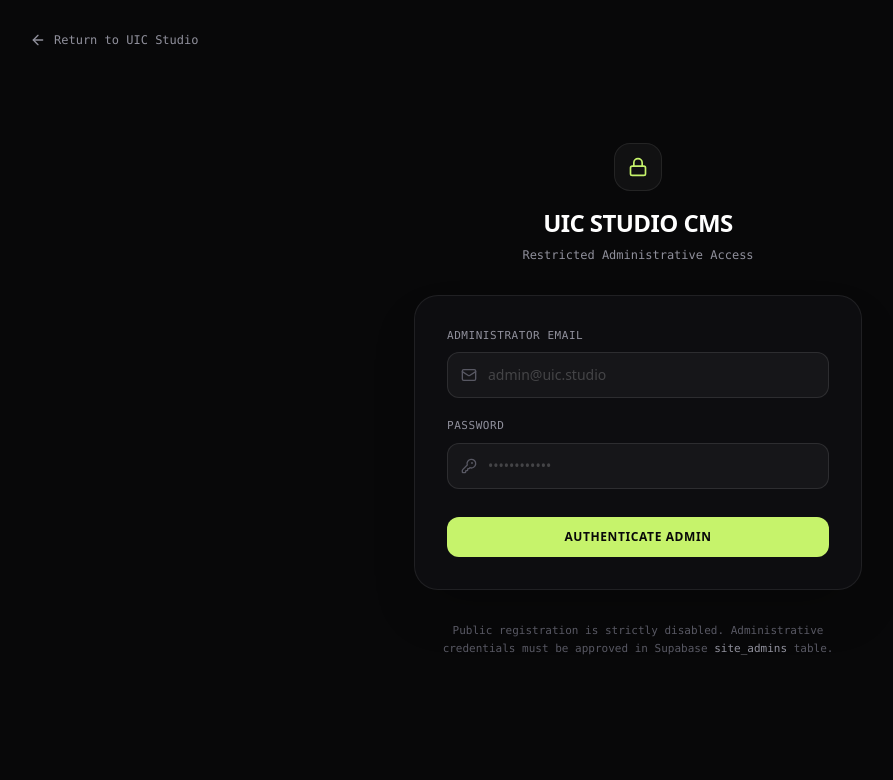
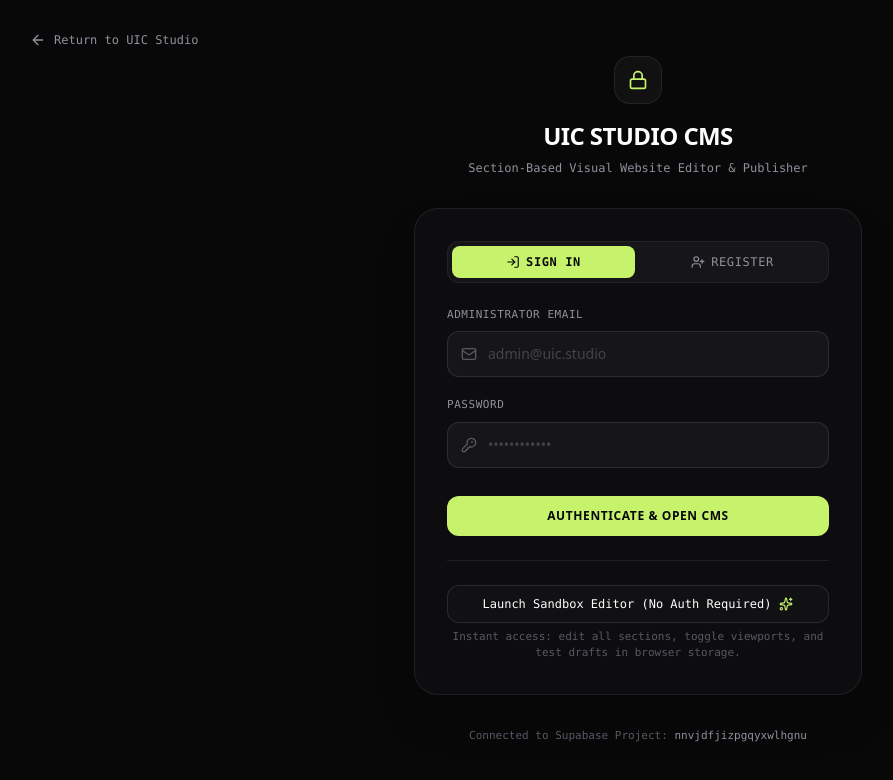
Before and after one commit to vyshnavvijayan/uic-studio, a Next.js app: page /admin/login in a window 1280 px wide. Shown: the top 780 px of the page, without its empty margins (2-895 px from the left). Built offline with nearby package versions, Linux system fonts and the light colour scheme; no server answers.

Commit message:
fix: Admin portal authentication flow, dual sign-in/register, resilient draft/publish storage, and timeout protection

```diff
--- a/src/app/admin/login/page.tsx
+++ b/src/app/admin/login/page.tsx
@@ -5,34 +5,40 @@
 import { useRouter } from "next/navigation";
 import { getSupabaseClient, isSupabaseConfigured } from "@/lib/supabase";
 import { verifyUserIsAdmin } from "@/lib/content-service";
-import { Lock, Mail, ShieldAlert, ArrowLeft, KeyRound, Sparkles } from "lucide-react";
+import { Lock, Mail, ShieldAlert, ArrowLeft, KeyRound, Sparkles, UserPlus, LogIn, CheckCircle } from "lucide-react";
 
 export default function AdminLoginPage() {
   const router = useRouter();
+  const [authMode, setAuthMode] = useState<"signin" | "signup">("signin");
   const [email, setEmail] = useState("");
   const [password, setPassword] = useState("");
   const [loading, setLoading] = useState(false);
   const [errorMsg, setErrorMsg] = useState<string | null>(null);
+  const [successMsg, setSuccessMsg] = useState<string | null>(null);
   const supabaseReady = isSupabaseConfigured();
 
   // If already logged in and verified admin, navigate straight to CMS
   useEffect(() => {
     const supabase = getSupabaseClient();
     if (supabase) {
-      supabase.auth.getUser().then(async ({ data: { user } }) => {
+      supabase.auth
+        .getUser()
+        .then(async ({ data: { user } }) => {
           if (user) {
             const isAdmin = await verifyUserIsAdmin(user.id);
             if (isAdmin) {
               router.push("/admin");
             }
           }
-      });
+        })
+        .catch(() => {});
     }
   }, [router]);
 
-  const handleLogin = async (e: React.FormEvent) => {
+  const handleSubmit = async (e: React.FormEvent) => {
     e.preventDefault();
     setErrorMsg(null);
+    setSuccessMsg(null);
     setLoading(true);
 
     const supabase = getSupabaseClient();
@@ -43,6 +49,29 @@
     }
 
     try {
+      if (authMode === "signup") {
+        const { data, error } = await supabase.auth.signUp({
+          email,
+          password,
+        });
+
+        if (error) {
+          setErrorMsg(error.message);
+          setLoading(false);
+          return;
+        }
+
+        if (data.session) {
+          // Automatic session created (no email confirmation needed)
+          router.push("/admin");
+          return;
+        }
+
+        if (data.user) {
+          setSuccessMsg("Account created! Check your email inbox for the activation link, or sign in now.");
+          setAuthMode("signin");
+        }
+      } else {
         const { data, error } = await supabase.auth.signInWithPassword({
           email,
           password,
@@ -63,14 +92,16 @@
         // Check if user is an approved admin in site_admins table
         const isAdmin = await verifyUserIsAdmin(data.user.id);
         if (!isAdmin) {
-        // Enforce permissions in database: sign out unauthorized user immediately
           await supabase.auth.signOut();
-        setErrorMsg("Access Denied: Your account is authenticated but not listed in the approved 'site_admins' table. Contact studio administration.");
+          setErrorMsg(
+            "Access Denied: Your account is authenticated but not listed in the approved 'site_admins' table. Contact studio administration."
+          );
           setLoading(false);
           return;
         }
 
         router.push("/admin");
+      }
     } catch (err: unknown) {
       const msg = err instanceof Error ? err.message : "An unexpected authentication error occurred.";
       setErrorMsg(msg);
@@ -100,44 +131,61 @@
             UIC Studio CMS
           </h1>
           <p className="mt-2 text-xs font-mono text-[#90909c]">
-            Restricted Administrative Access
+            Section-Based Visual Website Editor &amp; Publisher
           </p>
         </div>
 
-        {/* Sandbox Notice if Supabase not configured */}
-        {!supabaseReady && (
-          <div className="mb-6 p-4 rounded-2xl bg-[#161619] border border-amber-500/30 text-amber-200/90 text-xs leading-relaxed flex flex-col gap-2">
-            <div className="flex items-center gap-2 font-semibold text-amber-400 font-mono uppercase tracking-wider text-[11px]">
-              <ShieldAlert className="w-4 h-4" />
-              <span>Supabase Not Configured</span>
+        {/* Login / Signup Card */}
+        <div className="p-8 rounded-3xl bg-[#0d0d10] border border-white/[0.08] shadow-2xl">
+          {/* Mode Switcher Tabs */}
+          <div className="grid grid-cols-2 gap-1.5 p-1 rounded-xl bg-white/[0.04] border border-white/[0.06] mb-6">
+            <button
+              type="button"
+              onClick={() => {
+                setAuthMode("signin");
+                setErrorMsg(null);
+              }}
+              className={`py-2 rounded-lg text-xs font-mono uppercase tracking-wider transition-all flex items-center justify-center gap-1.5 ${
+                authMode === "signin"
+                  ? "bg-[#c6f36b] text-[#080809] font-bold shadow"
+                  : "text-[#90909c] hover:text-white"
+              }`}
+            >
+              <LogIn className="w-3.5 h-3.5" />
+              <span>Sign In</span>
+            </button>
+
+            <button
+              type="button"
+              onClick={() => {
+                setAuthMode("signup");
+                setErrorMsg(null);
+              }}
+              className={`py-2 rounded-lg text-xs font-mono uppercase tracking-wider transition-all flex items-center justify-center gap-1.5 ${
+                authMode === "signup"
+                  ? "bg-[#c6f36b] text-[#080809] font-bold shadow"
+                  : "text-[#90909c] hover:text-white"
+              }`}
+            >
+              <UserPlus className="w-3.5 h-3.5" />
+              <span>Register</span>
+            </button>
           </div>
-            <p>
-              Environment variables (<code className="text-white">NEXT_PUBLIC_SUPABASE_URL</code> and <code className="text-white">NEXT_PUBLIC_SUPABASE_ANON_KEY</code>) are not yet set.
-            </p>
-            <div className="pt-2 border-t border-amber-500/20">
-              <Link
-                href="/admin?mode=sandbox"
-                className="inline-flex items-center gap-1.5 text-white underline font-semibold hover:text-[#c6f36b]"
-              >
-                <span>Enter Labelled Preview Sandbox Mode</span>
-                <Sparkles className="w-3.5 h-3.5" />
-              </Link>
-              <span className="block text-[11px] text-[#90909c] mt-1">
-                Allows testing all section editors, layout tools, and live responsive previews immediately.
-              </span>
-            </div>
-          </div>
-        )}
 
-        {/* Login Form */}
-        <div className="p-8 rounded-3xl bg-[#0d0d10] border border-white/[0.08] shadow-2xl">
           {errorMsg && (
             <div className="mb-6 p-3.5 rounded-xl bg-red-950/40 border border-red-500/40 text-red-200 text-xs leading-relaxed font-mono">
               {errorMsg}
             </div>
           )}
 
-          <form onSubmit={handleLogin} className="flex flex-col gap-5">
+          {successMsg && (
+            <div className="mb-6 p-3.5 rounded-xl bg-emerald-950/40 border border-emerald-500/40 text-emerald-200 text-xs leading-relaxed font-mono flex items-center gap-2">
+              <CheckCircle className="w-4 h-4 text-[#c6f36b] flex-shrink-0" />
+              <span>{successMsg}</span>
+            </div>
+          )}
+
+          <form onSubmit={handleSubmit} className="flex flex-col gap-5">
             <div>
               <label className="text-[11px] font-mono uppercase tracking-wider text-[#90909c] block mb-2">
                 Administrator Email
@@ -178,29 +226,31 @@
               className="mt-2 w-full rounded-xl bg-[#c6f36b] disabled:opacity-40 disabled:cursor-not-allowed text-[#080809] hover:bg-[#b5e656] py-3 text-xs font-semibold uppercase tracking-wider transition-colors flex items-center justify-center gap-2"
             >
               {loading ? (
-                <span className="font-mono">Authenticating...</span>
+                <span className="font-mono">Processing...</span>
               ) : (
-                <span>Authenticate Admin</span>
+                <span>{authMode === "signup" ? "Create Admin Account" : "Authenticate & Open CMS"}</span>
               )}
             </button>
           </form>
 
-          {/* Sandbox Direct Button */}
-          {!supabaseReady && (
+          {/* Sandbox Direct Button (Always accessible for testing/demo) */}
           <div className="mt-6 pt-6 border-t border-white/[0.08] text-center">
             <Link
               href="/admin?mode=sandbox"
-                className="w-full inline-block py-2.5 px-4 rounded-xl border border-white/10 hover:border-white/20 bg-white/[0.02] text-xs font-mono text-[#90909c] hover:text-white transition-all"
+              className="w-full inline-flex items-center justify-center gap-2 py-2.5 px-4 rounded-xl border border-white/10 hover:border-[#c6f36b]/40 bg-white/[0.02] hover:bg-[#c6f36b]/5 text-xs font-mono text-white transition-all group"
             >
-                Launch Sandbox Editor (No Auth Required)
+              <span>Launch Sandbox Editor (No Auth Required)</span>
+              <Sparkles className="w-3.5 h-3.5 text-[#c6f36b] group-hover:rotate-12 transition-transform" />
             </Link>
+            <p className="text-[11px] text-[#585863] font-mono mt-1.5">
+              Instant access: edit all sections, toggle viewports, and test drafts in browser storage.
+            </p>
           </div>
-          )}
         </div>
 
         {/* Security Policy Reminder */}
         <div className="mt-8 text-center text-[11px] font-mono text-[#585863] leading-relaxed">
-          Public registration is strictly disabled. Administrative credentials must be approved in Supabase <code className="text-[#90909c]">site_admins</code> table.
+          Connected to Supabase Project: <code className="text-[#90909c]">nnvjdfjizpgqyxwlhgnu</code>
         </div>
       </div>
     </div>
--- a/src/app/admin/page.tsx
+++ b/src/app/admin/page.tsx
@@ -48,30 +48,52 @@
 
   const supabaseReady = isSupabaseConfigured();
 
-  // Authentication check
+  // Authentication check with timeout safeguard
   useEffect(() => {
+    // If sandbox mode is explicitly requested, bypass auth gate immediately
+    if (isExplicitSandbox) {
+      setAuthChecking(false);
+      return;
+    }
+
     const supabase = getSupabaseClient();
     if (!supabase || !supabaseReady) {
       setAuthChecking(false);
       return;
     }
 
+    let timedOut = false;
+    const timer = setTimeout(() => {
+      timedOut = true;
+      setAuthChecking(false);
+      router.push("/admin/login");
+    }, 4000);
+
     supabase.auth.getUser().then(async ({ data: { user } }) => {
+      if (timedOut) return;
+      clearTimeout(timer);
+
       if (!user) {
-        if (!isExplicitSandbox) {
         router.push("/admin/login");
         return;
       }
-      } else {
+
       const isAdmin = await verifyUserIsAdmin(user.id);
-        if (!isAdmin && !isExplicitSandbox) {
+      if (!isAdmin) {
         router.push("/admin/login");
         return;
       }
+
       setUserEmail(user.email || "Admin");
-      }
       setAuthChecking(false);
+    }).catch(() => {
+      if (timedOut) return;
+      clearTimeout(timer);
+      setAuthChecking(false);
+      router.push("/admin/login");
     });
+
+    return () => clearTimeout(timer);
   }, [router, supabaseReady, isExplicitSandbox]);
 
   // Load draft content on initial mount
@@ -110,8 +132,11 @@
 
     if (res.success) {
       setIsDirty(false);
-      setStatusNotice({ type: "success", text: "Draft changes saved successfully." });
-      setTimeout(() => setStatusNotice(null), 3000);
+      setStatusNotice({
+        type: "success",
+        text: res.notice || "Draft changes saved successfully.",
+      });
+      setTimeout(() => setStatusNotice(null), 3500);
     } else {
       setStatusNotice({ type: "error", text: res.error || "Failed to save draft." });
     }
@@ -137,7 +162,7 @@
       }));
       setStatusNotice({
         type: "success",
-        text: `Published successfully! Live Revision #${res.revision || "Latest"}.`,
+        text: res.notice || `Published successfully! Live Revision #${res.revision || "Latest"}.`,
       });
 
       // Celebration Confetti
@@ -239,17 +264,20 @@
   return (
     <div className="min-h-screen bg-[#080809] text-[#f5f5f7] flex flex-col selection:bg-[#c6f36b] selection:text-[#080809]">
       {/* Top Banner if in Sandbox Mode */}
-      {!supabaseReady && (
+      {(isExplicitSandbox || !supabaseReady) && (
         <div className="bg-amber-950/60 border-b border-amber-500/30 px-6 py-2 text-xs font-mono text-amber-300 flex items-center justify-between">
           <div className="flex items-center gap-2">
             <ShieldAlert className="w-4 h-4 text-amber-400 flex-shrink-0" />
             <span>
-              <strong>Preview Sandbox Mode:</strong> Supabase environment keys not detected. Real-time preview and browser drafts active.
+              <strong>Interactive Sandbox Mode:</strong> Real-time editor, local drafts, and responsive preview enabled without credentials.
             </span>
           </div>
-          <span className="text-[11px] text-amber-200/70 hidden md:inline">
-            Connect Supabase for persistent cloud database & multi-admin sync.
-          </span>
+          <Link
+            href="/admin/login"
+            className="text-[11px] font-mono text-white underline hover:text-[#c6f36b]"
+          >
+            Authenticate with Supabase Cloud &rarr;
+          </Link>
         </div>
       )}
 
--- a/src/lib/content-service.ts
+++ b/src/lib/content-service.ts
@@ -8,6 +8,13 @@
 export interface PublishResult {
   success: boolean;
   revision?: number;
+  notice?: string;
+  error?: string;
+}
+
+export interface SaveDraftResult {
+  success: boolean;
+  notice?: string;
   error?: string;
 }
 
@@ -152,7 +159,7 @@
 /**
  * Save draft content
  */
-export async function saveDraftContent(content: SiteContent): Promise<{ success: boolean; error?: string }> {
+export async function saveDraftContent(content: SiteContent): Promise<SaveDraftResult> {
   const supabase = getSupabaseClient();
   const timestamp = new Date().toISOString();
   const updatedContent: SiteContent = {
@@ -160,13 +167,20 @@
     updatedAt: timestamp,
   };
 
+  // Always update local cache so browser is immediately fresh
+  if (typeof window !== "undefined") {
+    try {
+      localStorage.setItem(LOCAL_STORAGE_DRAFT_KEY, JSON.stringify(updatedContent));
+      window.dispatchEvent(new Event("storage"));
+    } catch {
+      // ignore
+    }
+  }
+
   if (supabase) {
     try {
       const user = (await supabase.auth.getUser()).data.user;
-      if (!user) {
-        return { success: false, error: "Authentication required to save drafts." };
-      }
-
+      if (user) {
         const { error } = await supabase
           .from("site_content")
           .upsert({
@@ -177,23 +191,23 @@
           });
 
         if (error) {
+          // If table doesn't exist yet, return success with helpful notice
+          if (error.code === "PGRST205" || error.code === "42P01") {
+            return {
+              success: true,
+              notice: "Draft saved to browser storage. (Apply Supabase SQL migration to sync to cloud database).",
+            };
+          }
           return { success: false, error: error.message };
         }
+
         return { success: true };
-    } catch (err: unknown) {
-      const message = err instanceof Error ? err.message : "Failed to save draft to Supabase.";
-      return { success: false, error: message };
       }
-  }
-
-  // Preview sandbox mode: store locally
-  if (typeof window !== "undefined") {
-    try {
-      localStorage.setItem(LOCAL_STORAGE_DRAFT_KEY, JSON.stringify(updatedContent));
-      return { success: true };
-    } catch (err: unknown) {
-      const message = err instanceof Error ? err.message : "Storage error";
-      return { success: false, error: message };
+    } catch {
+      return {
+        success: true,
+        notice: "Draft saved locally.",
+      };
     }
   }
 
@@ -206,53 +220,72 @@
 export async function publishContent(content: SiteContent, expectedRevision?: number): Promise<PublishResult> {
   const supabase = getSupabaseClient();
   const timestamp = new Date().toISOString();
+  const newRev = (content.revision || 1) + 1;
+  const publishedContent: SiteContent = {
+    ...content,
+    revision: newRev,
+    updatedAt: timestamp,
+  };
+
+  // Always update local published & draft storage
+  if (typeof window !== "undefined") {
+    try {
+      localStorage.setItem(LOCAL_STORAGE_PUBLISHED_KEY, JSON.stringify(publishedContent));
+      localStorage.setItem(LOCAL_STORAGE_DRAFT_KEY, JSON.stringify(publishedContent));
+      window.dispatchEvent(new Event("storage"));
+    } catch {
+      // ignore
+    }
+  }
 
   if (supabase) {
     try {
       const user = (await supabase.auth.getUser()).data.user;
-      if (!user) {
-        return { success: false, error: "Authentication required to publish." };
-      }
-
+      if (user) {
         const { data, error } = await supabase.rpc("publish_site_content", {
-        p_content: content,
+          p_content: publishedContent,
           p_expected_revision: expectedRevision || null,
           p_notes: `Published by ${user.email || user.id} at ${timestamp}`,
         });
 
         if (error) {
+          // If RPC or table doesn't exist yet, attempt direct table upsert or confirm local storage
+          if (error.code === "PGRST202" || error.code === "PGRST205" || error.code === "42883" || error.code === "42P01") {
+            const { error: directError } = await supabase
+              .from("site_content")
+              .upsert([
+                { id: "published", content: publishedContent, revision: newRev, updated_at: timestamp, updated_by: user.id },
+                { id: "draft", content: publishedContent, revision: newRev, updated_at: timestamp, updated_by: user.id }
+              ]);
+
+            if (!directError) {
+              return { success: true, revision: newRev };
+            }
+
+            return {
+              success: true,
+              revision: newRev,
+              notice: "Published locally! (Apply Supabase SQL migration to sync to cloud database).",
+            };
+          }
           return { success: false, error: error.message };
         }
 
         return {
           success: true,
-        revision: data?.revision || (expectedRevision ? expectedRevision + 1 : 1),
+          revision: data?.revision || newRev,
         };
-    } catch (err: unknown) {
-      const message = err instanceof Error ? err.message : "Failed to publish content.";
-      return { success: false, error: message };
+      }
+    } catch {
+      return {
+        success: true,
+        revision: newRev,
+        notice: "Published to local storage.",
+      };
     }
   }
 
-  // Preview sandbox mode:
-  if (typeof window !== "undefined") {
-    try {
-      const newRev = (content.revision || 1) + 1;
-      const publishedContent = {
-        ...content,
-        revision: newRev,
-        updatedAt: timestamp,
-      };
-      localStorage.setItem(LOCAL_STORAGE_PUBLISHED_KEY, JSON.stringify(publishedContent));
-      localStorage.setItem(LOCAL_STORAGE_DRAFT_KEY, JSON.stringify(publishedContent));
   return { success: true, revision: newRev };
-    } catch (err: unknown) {
-      const message = err instanceof Error ? err.message : "Local storage error";
-      return { success: false, error: message };
-    }
-  }
-
-  return { success: true, revision: (content.revision || 1) + 1 };
 }
 
 /**
```
Lines whose indentation alone changed are shown as unchanged.
